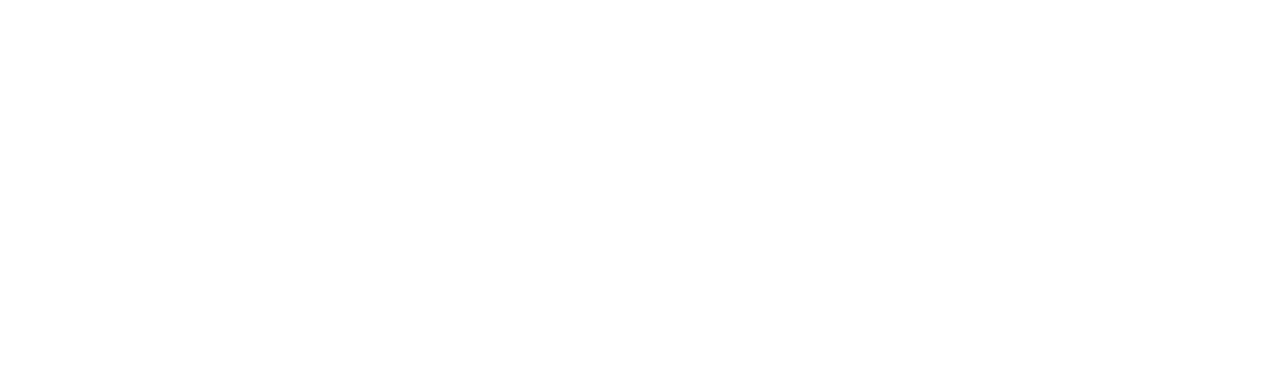
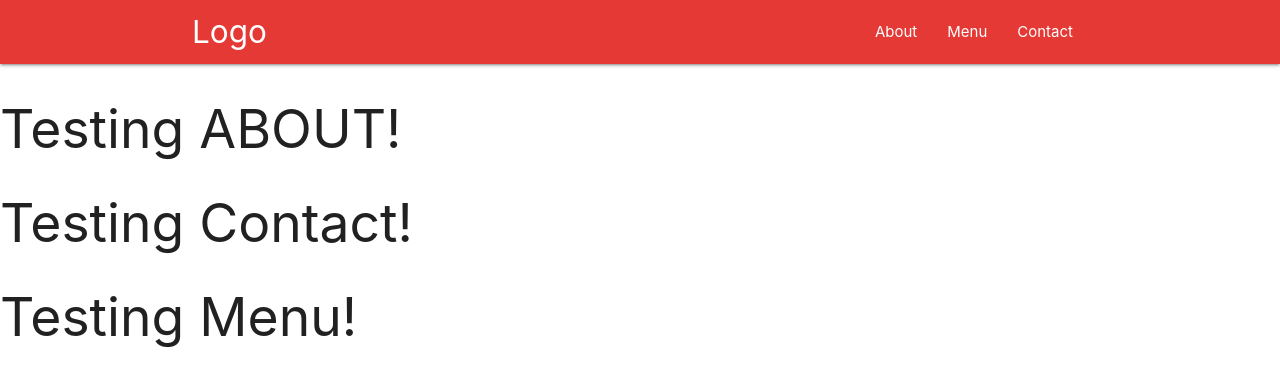
Before and after one commit to vieiramanda11/js-restaurant-page, a website built with webpack: page dist/index.html in a window 1280 px wide. Built offline with nearby package versions, Linux system fonts and the light colour scheme.

Commit message:
create modules for menu, contact and about page

```diff
--- /dev/null
+++ b/src/components/about.js
@@ -0,0 +1,30 @@
+const About =(() => {
+  const renderAbout = () => {
+    const content = document.getElementById('content');
+    const about = document.createElement('div');
+
+    about.innerHTML = `<h2>Testing ABOUT!</h2>`;
+    about.classList.add('about');
+    content.appendChild(about);
+    console.log('testing about');
+  }
+
+  const aboutClass = document.querySelectorAll('.about');
+
+  const showAbout = () => {
+    aboutClass.style.display = 'block';
+  }
+
+  const removeAbout = () => {
+    aboutClass.style.display = 'none';
+  }
+
+  return {
+    renderAbout,
+    showAbout,
+    removeAbout
+  }
+})();
+
+
+export default About;
--- /dev/null
+++ b/src/components/contact.js
@@ -0,0 +1,30 @@
+const Contact = (() => {
+
+  const renderContact = () => {
+    const content = document.getElementById('content');
+    const contact = document.createElement('div');
+
+    contact.innerHTML = `<h2>Testing Contact!</h2>`;
+    contact.classList.add('contact');
+    content.appendChild(contact);
+    console.log('testing contact');
+  }
+
+  const contactClass = document.querySelectorAll('.contact');
+
+  const showContact = () => {
+    contactClass.style.display = 'block';
+  }
+
+  const removeContact = () => {
+    contactClass.style.display = 'none';
+  }
+
+  return {
+    renderContact,
+    showContact,
+    removeContact
+  }
+})();
+
+export default Contact;
--- /dev/null
+++ b/src/components/menu.js
@@ -0,0 +1,30 @@
+const Menu = (() => {
+
+  const renderMenu = () => {
+    const content = document.getElementById('content');
+    const menu = document.createElement('div');
+
+    menu.innerHTML = `<h2>Testing Menu!</h2>`;
+    menu.classList.add('menu');
+    content.appendChild(menu);
+    console.log('testing menu');
+  }
+
+  const menuClass = document.querySelectorAll('.menu');
+
+  const showMenu = () => {
+    menuClass.style.display = 'block';
+  }
+
+  const removeMenu = () => {
+    menuClass.style.display = 'none';
+  }
+
+  return {
+    renderMenu,
+    showMenu,
+    removeMenu
+  }
+})();
+
+export default Menu;
--- a/src/components/navbar.js
+++ b/src/components/navbar.js
@@ -6,9 +6,9 @@ const RenderNavbar = () => {
   <div class="nav-wrapper navigation navigation container">
     <a id ="init" href="#" class="brand-logo">Logo</a>
     <ul id="nav-mobile" class="right hide-on-med-and-down">
-      <li><a id="about" href="#about">About</a></li>
-      <li><a id="menu" href="#menu">Menu</a></li>
-      <li><a id="contact" href="#contact">Contact</a></li>
+      <li><a id="about" href="#">About</a></li>
+      <li><a id="menu" href="#">Menu</a></li>
+      <li><a id="contact" href="#">Contact</a></li>
     </ul>
   </div>`;
 
--- a/src/index.js
+++ b/src/index.js
@@ -1,3 +1,42 @@
+import _ from 'lodash'
 import './style.css';
+import RenderNavbar from './components/navbar';
+import About from './components/about';
+import Contact from './components/contact';
+import Menu from './components/menu';
 
-alert('Testing watch again again');
+
+const RenderPage = () => {
+  RenderNavbar();
+  About.renderAbout();
+  Contact.renderContact();
+  Menu.renderMenu();
+  // const content = document.getElementById('content');
+  // const aboutTab = document.getElementById('about');
+  // const contactTab = document.getElementById('contact');
+  // const menuTab = document.getElementById('menu');
+
+  // // const classAbout = document.querySelector('.about');
+  // // const classMenu = document.querySelector('.menu');
+  // // const classContact = document.querySelector('.contact');
+
+  // document.getElementById('about').addEventListener('click', function() {
+  //   RenderAbout();
+  // });
+
+  // document.getElementById('contact').addEventListener('click', RenderContact);
+  // document.getElementById('contact').addEventListener('click', RemoveAbout);
+
+
+  // document.getElementById('menu').addEventListener('click', function() {
+
+  //   RenderMenu();
+  // });
+
+  // contactTab.getElementById('contact').addEventListener('click', RenderContact);
+
+  // menuTab.getElementById('menu').addEventListener('click', RenderMenu);
+
+}
+
+RenderPage();
--- a/src/style.css
+++ b/src/style.css
@@ -0,0 +1,11 @@
+nav {
+  background-color: #e53935;
+}
+
+.remove {
+  display: none;
+}
+
+.add {
+  display: block;
+}
```
Also changed, not shown: dist/index.html, dist/main.js.
